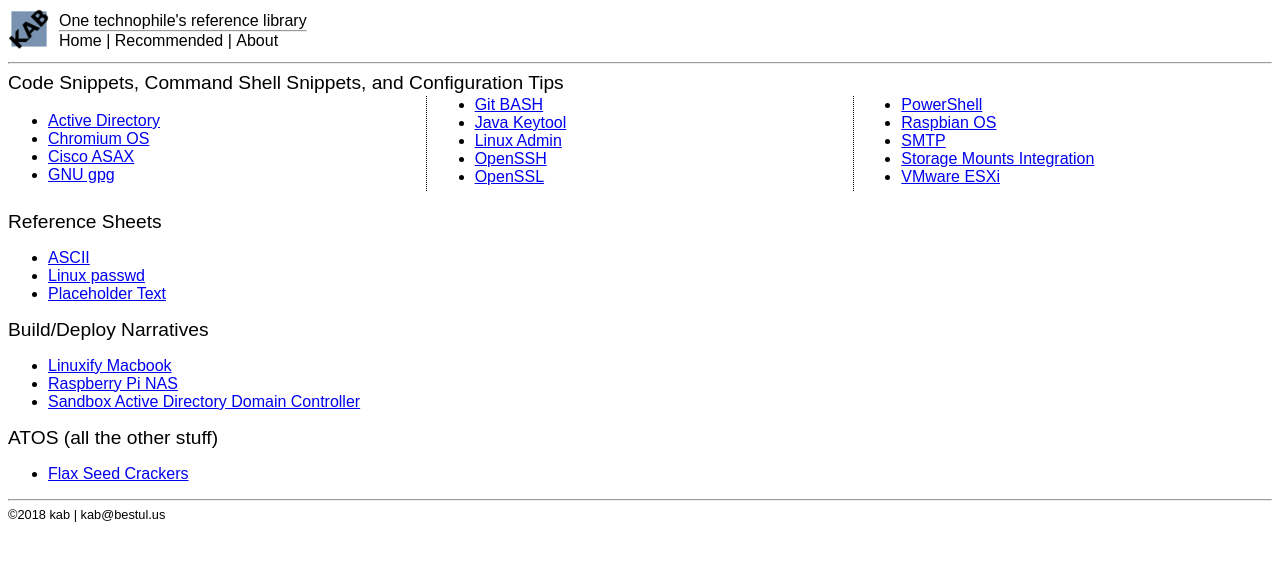
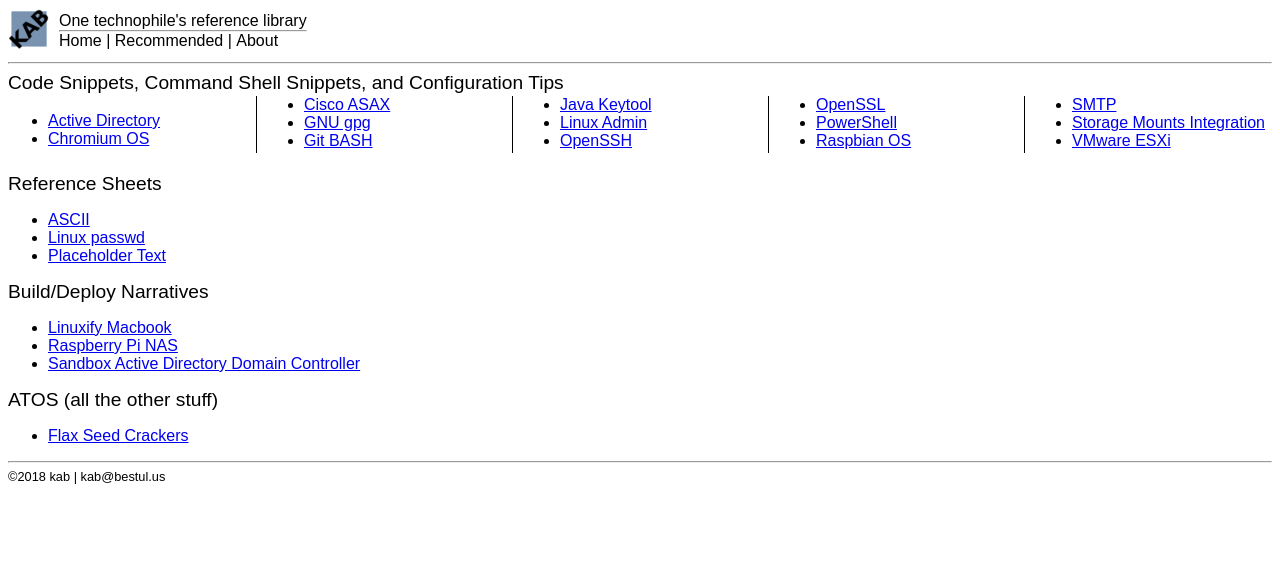
Before and after one commit to kabtech/kab, a Jekyll site: the page built from index.md, in a window 1280 px wide. Shown: the top 561 px of the page. Built offline with Jekyll 4.4.1, drawn with Linux system fonts in a browser that asks for light colours; comment, search, counter and statistics services are not loaded.

Commit message:
Update main.css

```diff
--- a/css/main.css
+++ b/css/main.css
@@ -80,15 +80,15 @@ pre {
 }
 
 .dynColumns {
-  -webkit-column-count: 3;
-     -moz-column-count: 3;
-          column-count: 3;
+  -webkit-column-count: 5;
+     -moz-column-count: 5;
+          column-count: 5;
   -webkit-column-width: 200px;
      -moz-column-width: 200px;
           column-width: 200px;
-  -webkit-column-rule: 1px dotted black;
-     -moz-column-rule: 1px dotted black;
-          column-rule: 1px dotted black;
+  -webkit-column-rule: 1px solid black;
+     -moz-column-rule: 1px solid black;
+          column-rule: 1px solid black;
 }
 
 /*ID BASED STYLE */
```
